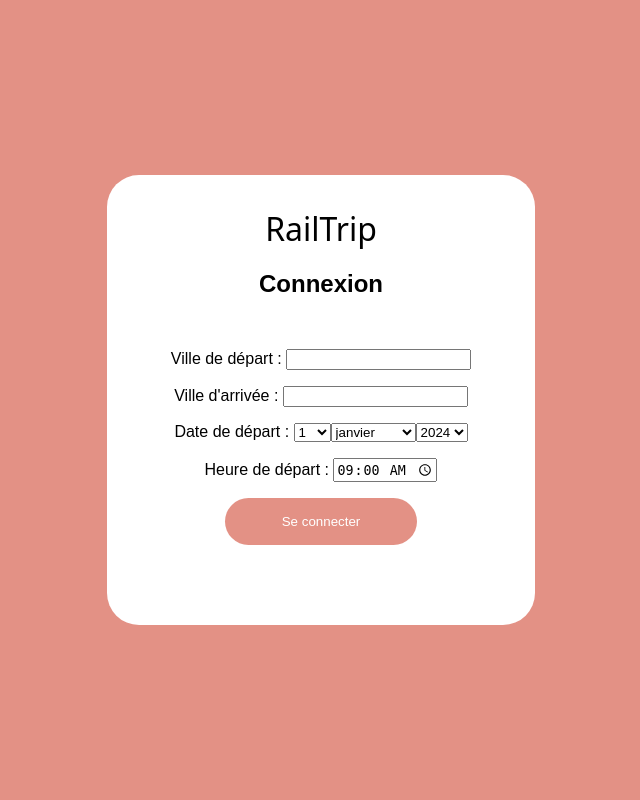
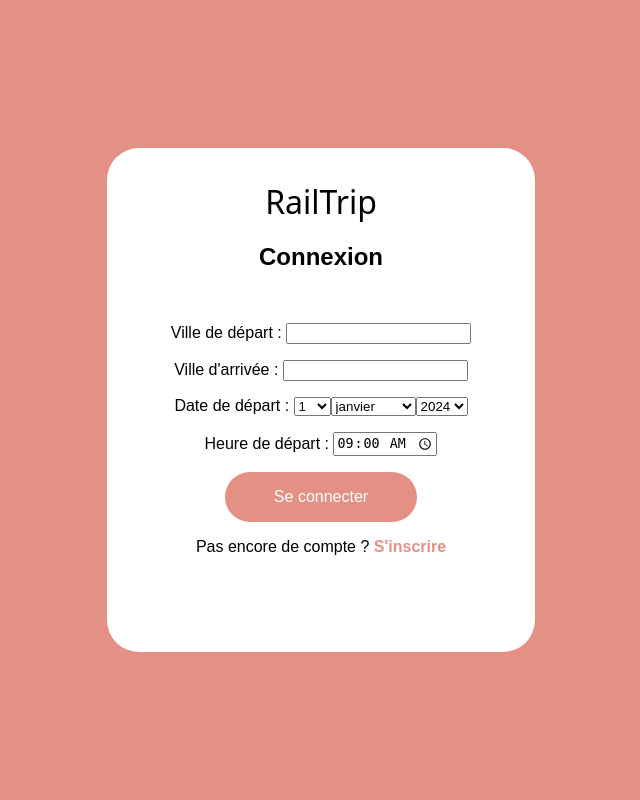
Before and after one commit to julieginest/Rail-Trip, a Django app: template App-RailTrip/App/templates/app_users/login.html in a window 1280 px wide. Shown: the whole page, without its empty margins (319-959 px from the left). Run offline with Django 5.2, Linux system fonts and the light colour scheme; the template is opened without the code that fills it: values that come from a table or form of the project are taken from there, others are empty; some libraries are stand-ins or nearby versions; some web fonts are replaced.

Commit message:
ajout du lien vers registre mais ne fonctionne pas registre.html

```diff
--- a/App-RailTrip/App/App/urls.py
+++ b/App-RailTrip/App/App/urls.py
@@ -22,5 +22,6 @@ urlpatterns = [
     path('admin/', admin.site.urls),
     path("", HomeView.as_view(), name="home"),
     path('login/', LoginView.as_view(), name="login"),
+    path('register/', RegisterView.as_view(), name="register"),
 
 ]
--- a/App-RailTrip/App/static/css/style.css
+++ b/App-RailTrip/App/static/css/style.css
@@ -346,9 +346,20 @@ body {
     color: white;
     padding: 1rem;
     width: 15vw;
+    font-size: 1rem;
 }
 
 .button:hover{
     background-color: #e39285b3;
     cursor: pointer;
 }
+
+.register-link{
+    text-decoration: none;
+    color: #E39185;
+    font-weight: 600;
+}
+
+.register-link:hover{
+    color: black;
+}
--- a/App-RailTrip/App/templates/app_users/login.html
+++ b/App-RailTrip/App/templates/app_users/login.html
@@ -19,6 +19,7 @@
             </div>
             {% endfor %}
             <button type="submit" class="button">Se connecter</button>
+            <p>Pas encore de compte ? <a href="{% url 'register' %}" class="register-link">S'inscrire</a></p>
         </form>
     </div>
 
```
